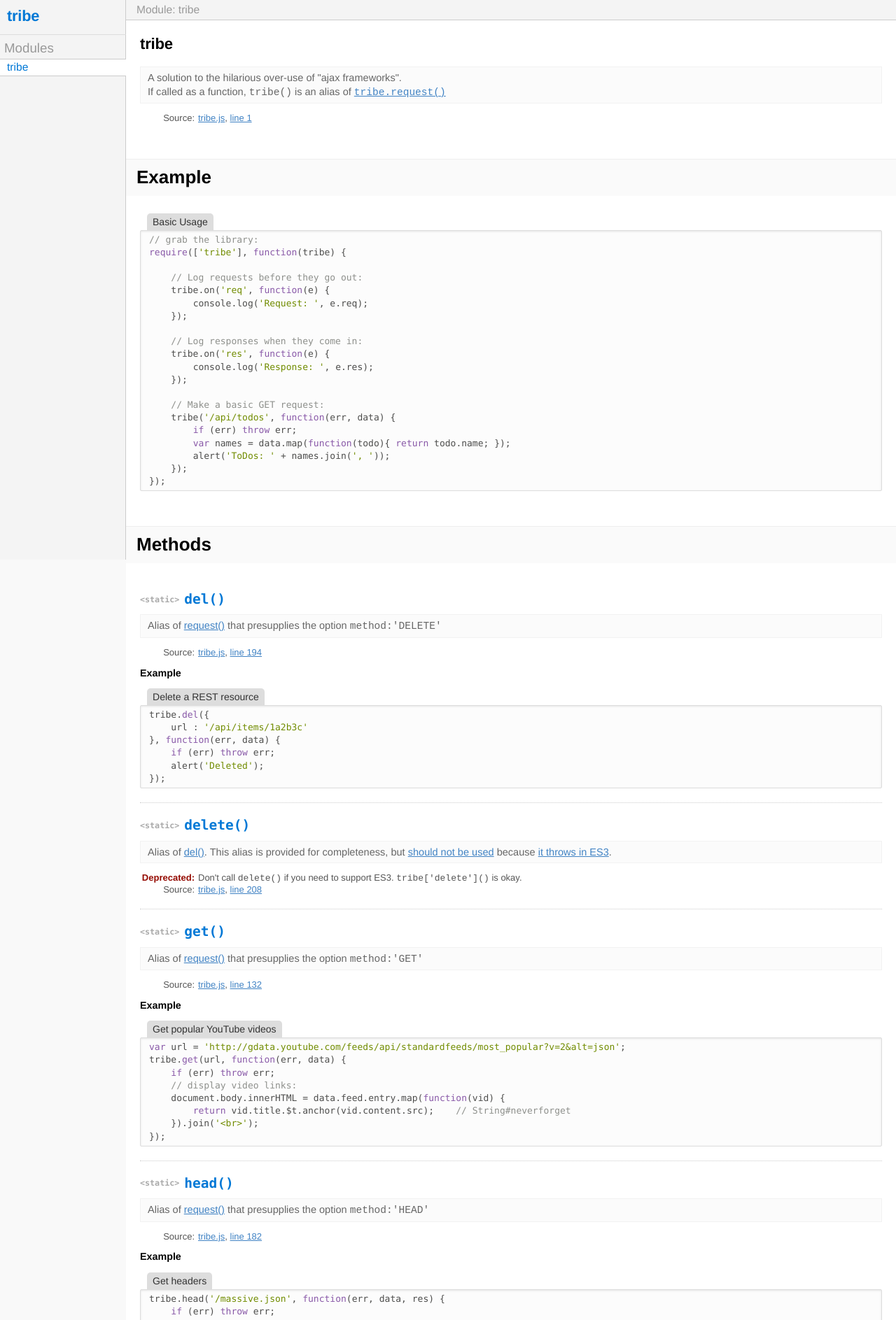
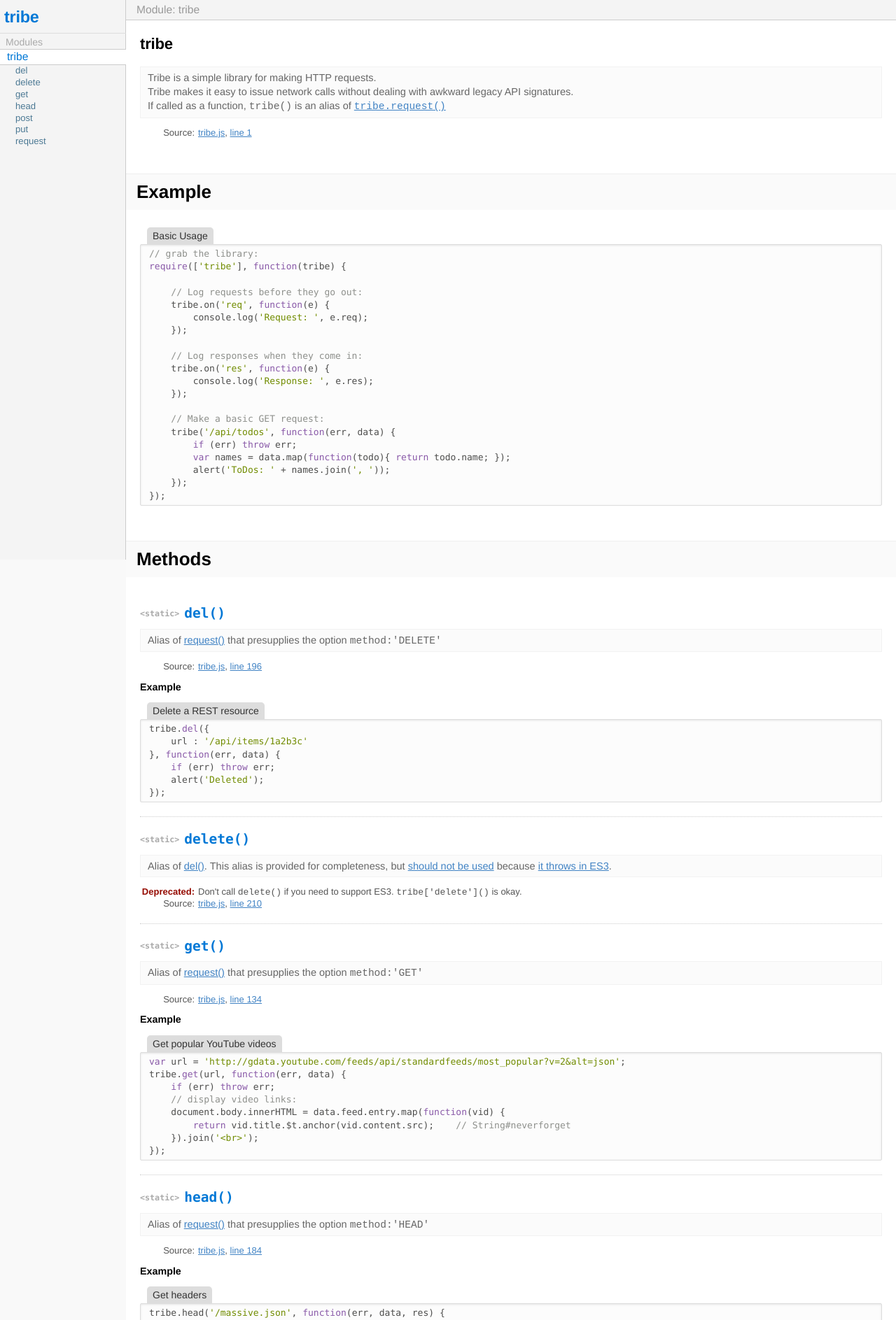
Before and after one commit to synacor/jan, a website: page docs/module-tribe.html in a window 1280 px wide. Shown: the top 1887 px of the page at 70% size. Drawn offline with Linux system fonts and the light colour scheme.

Commit message:
0.2.1: Update doc template

```diff
--- a/bower.json
+++ b/bower.json
@@ -1,6 +1,6 @@
 {
   "name": "tribe",
-  "version": "0.2.0",
+  "version": "0.2.1",
   "authors": [
     "Jason Miller <jasonmiller@synacor.com>"
   ],
--- a/docs/module-tribe.html
+++ b/docs/module-tribe.html
@@ -38,7 +38,8 @@
 
 
 
-            <div class="description"><p>A solution to the hilarious over-use of &quot;ajax frameworks&quot;.</p>
+            <div class="description"><p>Tribe is a simple library for making HTTP requests.</p>
+<p>Tribe makes it easy to issue network calls without dealing with awkward legacy API signatures.</p>
 <p>If called as a function, <code>tribe()</code> is an alias of <a href="module-tribe.html#request"><code>tribe.request()</code></a></p></div>
 
 
@@ -166,7 +167,7 @@ require(['tribe'], function(tribe) {
 
     <dt class="tag-source">Source:</dt>
     <dd class="tag-source"><ul class="dummy"><li>
-        <a href="tribe.js.html">tribe.js</a>, <a href="tribe.js.html#line194">line 194</a>
+        <a href="tribe.js.html">tribe.js</a>, <a href="tribe.js.html#line196">line 196</a>
     </li></ul></dd>
 
 
@@ -250,7 +251,7 @@ require(['tribe'], function(tribe) {
 
     <dt class="tag-source">Source:</dt>
     <dd class="tag-source"><ul class="dummy"><li>
-        <a href="tribe.js.html">tribe.js</a>, <a href="tribe.js.html#line208">line 208</a>
+        <a href="tribe.js.html">tribe.js</a>, <a href="tribe.js.html#line210">line 210</a>
     </li></ul></dd>
 
 
@@ -319,7 +320,7 @@ require(['tribe'], function(tribe) {
 
     <dt class="tag-source">Source:</dt>
     <dd class="tag-source"><ul class="dummy"><li>
-        <a href="tribe.js.html">tribe.js</a>, <a href="tribe.js.html#line132">line 132</a>
+        <a href="tribe.js.html">tribe.js</a>, <a href="tribe.js.html#line134">line 134</a>
     </li></ul></dd>
 
 
@@ -402,7 +403,7 @@ tribe.get(url, function(err, data) {
 
     <dt class="tag-source">Source:</dt>
     <dd class="tag-source"><ul class="dummy"><li>
-        <a href="tribe.js.html">tribe.js</a>, <a href="tribe.js.html#line182">line 182</a>
+        <a href="tribe.js.html">tribe.js</a>, <a href="tribe.js.html#line184">line 184</a>
     </li></ul></dd>
 
 
@@ -481,7 +482,7 @@ tribe.get(url, function(err, data) {
 
     <dt class="tag-source">Source:</dt>
     <dd class="tag-source"><ul class="dummy"><li>
-        <a href="tribe.js.html">tribe.js</a>, <a href="tribe.js.html#line148">line 148</a>
+        <a href="tribe.js.html">tribe.js</a>, <a href="tribe.js.html#line150">line 150</a>
     </li></ul></dd>
 
 
@@ -566,7 +567,7 @@ tribe.get(url, function(err, data) {
 
     <dt class="tag-source">Source:</dt>
     <dd class="tag-source"><ul class="dummy"><li>
-        <a href="tribe.js.html">tribe.js</a>, <a href="tribe.js.html#line166">line 166</a>
+        <a href="tribe.js.html">tribe.js</a>, <a href="tribe.js.html#line168">line 168</a>
     </li></ul></dd>
 
 
@@ -994,7 +995,7 @@ tribe.get(url, function(err, data) {
 
     <dt class="tag-source">Source:</dt>
     <dd class="tag-source"><ul class="dummy"><li>
-        <a href="tribe.js.html">tribe.js</a>, <a href="tribe.js.html#line44">line 44</a>
+        <a href="tribe.js.html">tribe.js</a>, <a href="tribe.js.html#line46">line 46</a>
     </li></ul></dd>
 
 
@@ -1056,11 +1057,11 @@ tribe.get(url, function(err, data) {
 	<a class="menuLink">Menu</a>
 
 	<nav>
-		<h2><a href="index.html">tribe</a></h2><h3>Modules</h3><ul><li title="module:tribe"><a href="module-tribe.html">tribe</a></li></ul>
+		<h2><a href="index.html">tribe</a></h2><div class="nav-modules"><h3>Modules</h3><ul><li title="module:tribe"><a href="module-tribe.html">tribe</a></li><div class="navinner nav-methods"><h4>Methods</h4><ul><li title="module:tribe.del"><a href="module-tribe.html#del">del</a></li><li title="module:tribe.delete"><a href="module-tribe.html#delete">delete</a></li><li title="module:tribe.get"><a href="module-tribe.html#get">get</a></li><li title="module:tribe.head"><a href="module-tribe.html#head">head</a></li><li title="module:tribe.post"><a href="module-tribe.html#post">post</a></li><li title="module:tribe.put"><a href="module-tribe.html#put">put</a></li><li title="module:tribe.request"><a href="module-tribe.html#request">request</a></li></ul></div></ul>
 	</nav>
 
 	<footer>
-		Documentation generated by <a href="https://github.com/jsdoc3/jsdoc">JSDoc 3.3.0-alpha9</a> on Wed Jul 23 2014 12:38:32 GMT-0400 (EDT)
+		Documentation generated by <a href="https://github.com/jsdoc3/jsdoc">JSDoc 3.3.0-alpha9</a> on Mon Aug 25 2014 18:46:04 GMT-0400 (EDT)
 	</footer>
 
 	<script src="scripts/prettify/prettify.js"></script>
--- a/docs/scripts/enhancements.js
+++ b/docs/scripts/enhancements.js
@@ -19,14 +19,31 @@ prettyPrint();
 
 // menu updates
 (function() {
-	var url = location.href,
-		links = document.querySelectorAll('nav li a'),
-		i;
-	for (i=links.length; i--; ) {
-		if (links[i].href===url) {
-			links[i].className = (links[i].className || '') + ' current';
+	function updateNav() {
+		var url = location.href,
+			links = document.querySelectorAll('nav li a'),
+			i;
+		for (i=links.length; i--; ) {
+			if (links[i].href===url) {
+				links[i].className = 'current';
+			}
+			else if (links[i].href===url.replace(/#.*/g,'')) {
+				links[i].className = 'parent';
+			}
+			else {
+				links[i].className = '';
+			}
 		}
+		//links = document.querySelectorAll('.navinner');
+		//for (i=links.length; i--; ) {
+		//	links[i].style.display = (links[i].previousSibling.querySelector('.current') || links[i].querySelector('.current')) ? 'block' : 'none';
+		//}
 	}
+
+	updateNav();
+
+	addEventListener('popstate', updateNav);
+	addEventListener('hashchange', updateNav);
 
 	// menu link is a toggle, sidebar links are close-only
 	function click(e) {
--- a/docs/styles/jsdoc-default.css
+++ b/docs/styles/jsdoc-default.css
@@ -181,11 +181,22 @@ hr {
 			background: #333;
 			color: #FFF;
 		}
+		/*
+		body nav li a.parent {
+			background: #777;
+			color: #FFF;
+		}
+		*/
 
 	body nav li a {
 		border: none !important;
 		padding-top: 7px;
 		padding-bottom: 7px;
+	}
+	body nav ul ul a {
+		border: none !important;
+		padding-top: 3px;
+		padding-bottom: 3px;
 	}
 
 	body h1.page-title {
@@ -437,6 +448,10 @@ nav {
 	-webkit-overflow-scrolling: touch;
 }
 
+.nav-modules {
+	padding-bottom: 20px;
+}
+
 	nav ul,
 	nav ul li {
 		font-size: 100%;
@@ -446,8 +461,8 @@ nav {
 	}
 
 	nav h2 {
-		font-size: 140%;
-		padding: 10px 10px 5px;
+		font-size: 150%;
+		padding: 10px 6px 5px;
 		margin: 0;
 	}
 		nav h2 a,
@@ -458,20 +473,37 @@ nav {
 		}
 
 	nav h3 {
-		margin: 8px 0 0;
-		padding: 8px 6px 4px;
+		margin: 4px 0 0;
+		padding: 4px 8px 2px;
 		background: none;
 		border-top: 1px solid #DDD;
-		font-size: 120%;
+		font-size: 90%;
 		font-weight: normal;
-		color: #999;
+		color: #AAA;
+	}
+
+	nav h4 {
+		display: none;
+		font-size: 80%;
+		color: #CCC;
+		font-weight: normal;
+		padding: 2px 10px 0;
+		margin: 0;
+	}
+
+	nav ul ul a {
+		padding-top: 0;
+		padding-bottom: 0;
+		padding-left: 22px;
+		font-size: 84%;
+		color: #4C7994;
 	}
 
 	nav li a {
 		display: block;
 		position: relative;
 		margin-top: -1px;
-		padding: 2px 10px;
+		padding: 1px 10px;
 		border: 1px solid transparent;
 		border-width: 1px 0;
 		text-decoration: none;
@@ -481,6 +513,13 @@ nav {
 	nav li a:hover {
 		color: #0078D6;
 		text-decoration: underline;
+	}
+	nav li a.parent {
+		background-color: #F9F9F9;
+		border-color: #EAEAEA;
+		border-right-color: #FBFBFB;
+		color: #2C5974;
+		text-decoration: none;
 	}
 	nav li a.current {
 		background-color: #FFF;
--- a/doctemplate/static/styles/jsdoc-default.css
+++ b/doctemplate/static/styles/jsdoc-default.css
@@ -181,11 +181,22 @@ hr {
 			background: #333;
 			color: #FFF;
 		}
+		/*
+		body nav li a.parent {
+			background: #777;
+			color: #FFF;
+		}
+		*/
 
 	body nav li a {
 		border: none !important;
 		padding-top: 7px;
 		padding-bottom: 7px;
+	}
+	body nav ul ul a {
+		border: none !important;
+		padding-top: 3px;
+		padding-bottom: 3px;
 	}
 
 	body h1.page-title {
@@ -437,6 +448,10 @@ nav {
 	-webkit-overflow-scrolling: touch;
 }
 
+.nav-modules {
+	padding-bottom: 20px;
+}
+
 	nav ul,
 	nav ul li {
 		font-size: 100%;
@@ -446,8 +461,8 @@ nav {
 	}
 
 	nav h2 {
-		font-size: 140%;
-		padding: 10px 10px 5px;
+		font-size: 150%;
+		padding: 10px 6px 5px;
 		margin: 0;
 	}
 		nav h2 a,
@@ -458,20 +473,37 @@ nav {
 		}
 
 	nav h3 {
-		margin: 8px 0 0;
-		padding: 8px 6px 4px;
+		margin: 4px 0 0;
+		padding: 4px 8px 2px;
 		background: none;
 		border-top: 1px solid #DDD;
-		font-size: 120%;
+		font-size: 90%;
 		font-weight: normal;
-		color: #999;
+		color: #AAA;
+	}
+
+	nav h4 {
+		display: none;
+		font-size: 80%;
+		color: #CCC;
+		font-weight: normal;
+		padding: 2px 10px 0;
+		margin: 0;
+	}
+
+	nav ul ul a {
+		padding-top: 0;
+		padding-bottom: 0;
+		padding-left: 22px;
+		font-size: 84%;
+		color: #4C7994;
 	}
 
 	nav li a {
 		display: block;
 		position: relative;
 		margin-top: -1px;
-		padding: 2px 10px;
+		padding: 1px 10px;
 		border: 1px solid transparent;
 		border-width: 1px 0;
 		text-decoration: none;
@@ -481,6 +513,13 @@ nav {
 	nav li a:hover {
 		color: #0078D6;
 		text-decoration: underline;
+	}
+	nav li a.parent {
+		background-color: #F9F9F9;
+		border-color: #EAEAEA;
+		border-right-color: #FBFBFB;
+		color: #2C5974;
+		text-decoration: none;
 	}
 	nav li a.current {
 		background-color: #FFF;
--- a/package.json
+++ b/package.json
@@ -1,6 +1,6 @@
 {
   "name": "tribe",
-  "version": "0.2.0",
+  "version": "0.2.1",
   "description": "tribe is a simple library for making HTTP requests",
   "main": "hashi.js",
   "scripts": {
--- a/src/tribe.js
+++ b/src/tribe.js
@@ -1,4 +1,6 @@
-/** A solution to the hilarious over-use of "ajax frameworks".
+/** Tribe is a simple library for making HTTP requests.
+ *
+ * Tribe makes it easy to issue network calls without dealing with awkward legacy API signatures.
  *
  * If called as a function, `tribe()` is an alias of {@link module:tribe.request `tribe.request()`}
  * @module tribe
```
Also changed, not shown: docs/index.html (+2 -2 lines), docs/tribe.js.html (+5 -3 lines), doctemplate/publish.js (+49 -7 lines), doctemplate/static/scripts/enhancements.js (+23 -6 lines), dist/tribe.js.
